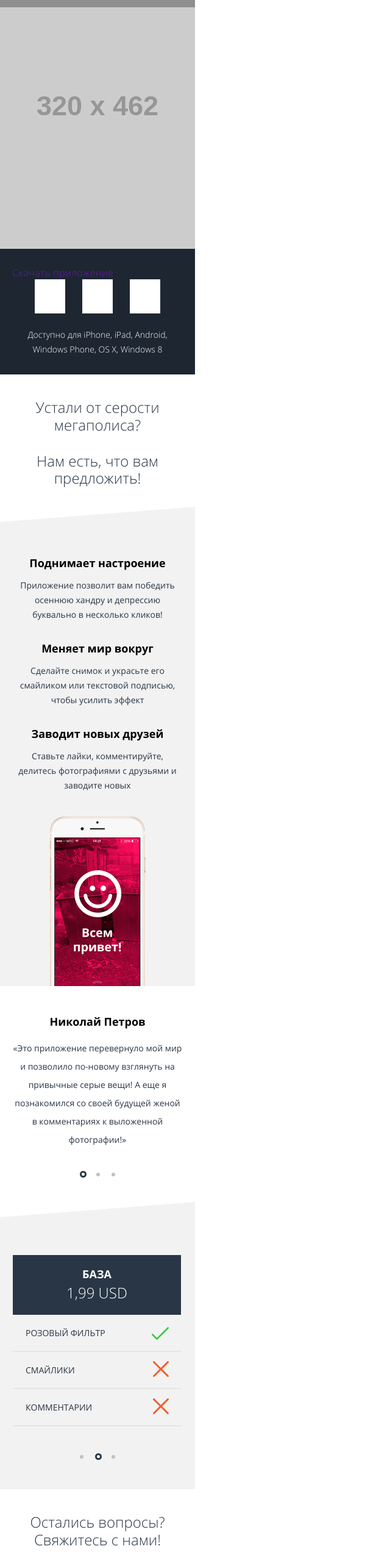
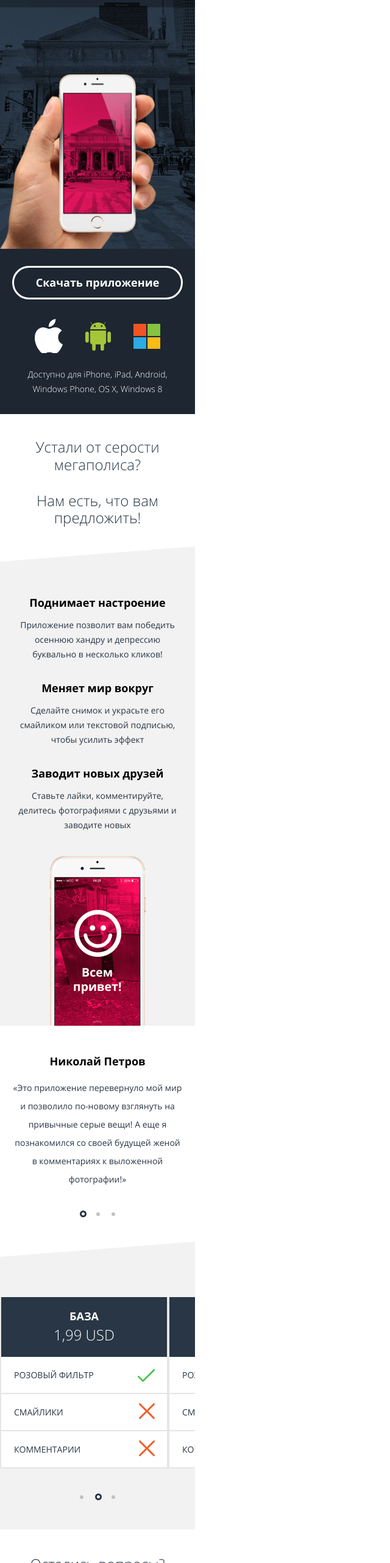
Before and after one commit to arcticstormx/adaptive_pink, a website: page source/index.html in a window 1280 px wide. Shown: the part 54-2617 px from the top of the page at 61% size, without its empty margins (0-640 px from the left). Drawn offline with Linux system fonts and the light colour scheme; placeholder pictures from the web are drawn by us.

Commit message:
Mobile done

```diff
--- a/source/index.html
+++ b/source/index.html
@@ -8,13 +8,14 @@
   <body>
     <header class="header">
       <div class="container header__container">
+        <div class="header__main">
           <a class="header__logo" href="">
             <img src="img/icons/logo-pink-white-mobile.svg" alt="" class="header__logo-self">
           </a>
-        <div class="main-nav header__main-nav">
-          <div class="burger main-nav__burger">
+          <div class="burger header__burger">
           </div>
-          <nav class="main-nav__body">
+        </div>
+          <nav class="main-nav header__main-nav">
             <ul class="main-nav__list">
               <li>
                 <a class="main-nav__link" href="">Главная</a>
@@ -31,22 +32,21 @@
             </ul>
           </nav>
       </div>
-      </div>
     </header>
     <main>
       <section class="promo">
-        <!-- <div class="promo__picture"></div> -->
-        <div class="promo__container">
-          <a href="" class="promo__download-btn">Скачать приложение</a>
+        <div class="promo__background"></div>
+        <div class="wrapper promo__container">
+          <a href="" class="button promo__download-btn">Скачать приложение</a>
           <ul class=" platforms">
             <li class="platforms__item">
-              <a class="platforms__link"></a>
+              <a class="platforms__link platforms__link--apple"></a>
             </li>
             <li class="platforms__item">
-              <a class="platforms__link"></a>
+              <a class="platforms__link platforms__link--android"></a>
             </li>
             <li class="platforms__item">
-              <a class="platforms__link"></a>
+              <a class="platforms__link platforms__link--windows"></a>
             </li>
           </ul>
           <p class="promo__small">
@@ -110,18 +110,15 @@
         </div>
       </section>
       <section class="packages">
-        <ul class="packages__slider slider">
-          <li class="slider__slide">
-            <table class="slider__table price-table">
-              <thead class="price-table__thead">
+          <ul class="packages__slider">
+            <li class="packages__slide">
+              <table class="packages__table price-table">
                 <tr class="price-table__row">
                   <th class="price-table__head">
                     <p class="price-table__name">База</p>
                     <p class="price-table__price">1,99 USD</p>
                   </th>
                 </tr>
-              </thead>
-              <tbody class="price-table__body">
                 <tr class="price-table__row">
                   <td class="price-table__tdata price-table__tdata--checked">
                     Розовый фильтр
@@ -137,20 +134,16 @@
                     Комментарии
                   </td>
                 </tr>
-              </tbody>
               </table>
             </li>
-          <li class="slider__slide visually-hidden">
-            <table class="slider__table price-table hit-flag">
-              <thead class="price-table__thead">
+            <li class="packages__slide">
+              <table class="packages__table price-table hit-flag">
                 <tr class="price-table__row">
                   <th class="price-table__head">
                     <p class="price-table__name">Стандарт</p>
                     <p class="price-table__price">3,99 USD</p>
                   </th>
                 </tr>
-              </thead>
-              <tbody class="price-table__body">
                 <tr class="price-table__row">
                   <td class="price-table__tdata price-table__tdata--checked">
                     Розовый фильтр
@@ -166,20 +159,16 @@
                     Комментарии
                   </td>
                 </tr>
-              </tbody>
               </table>
             </li>
-          <li class="slider__slide visually-hidden">
-            <table class="slider__table price-table">
-              <thead class="price-table__thead">
+            <li class="packages__slide">
+              <table class="packages__table price-table">
                 <tr class="price-table__row">
                   <th class="price-table__head">
                     <p class="price-table__name">Анлим</p>
                     <p class="price-table__price">9,99 USD</p>
                   </th>
                 </tr>
-              </thead>
-              <tbody class="price-table__body">
                 <tr class="price-table__row">
                   <td class="price-table__tdata price-table__tdata--checked">
                     Розовый фильтр
@@ -195,7 +184,6 @@
                     Комментарии
                   </td>
                   </tr>
-              </tbody>
               </table>
             </li>
           </ul>
--- a/source/sass/style.scss
+++ b/source/sass/style.scss
@@ -117,75 +117,51 @@ a {
 }
 
 .header__container {
+  z-index: 10;
   position: absolute;
+  top: 0;
+  left: 0;
+  width: 100%;
+}
+
+.header__main {
   display: flex;
   justify-content: space-between;
   padding: 21px 20px;
-  width: 100%;
   height: 66px;
   background-color: rgba(0, 0, 0, 0.3);
 }
 
-.header__list {
-  // display: flex;
+.header__main-nav {
   display: none;
-  flex-direction: column;
-
-  margin: 0;
-  padding: 0;
-
-  background-color: #283645;
 }
 
-.header__list-item {
+.main-nav {
+  display: none;
 }
 
-.header__list-item--header {
+.main-nav__list {
   display: flex;
-  justify-content: space-between;
-
-  padding: 21px 20px 0;
-  height: 70px;
-
-  background-color: #283645;
-  border-bottom: 1px solid #283544;
+  flex-direction: column;
 }
 
-.header__item-link {
+.main-nav__link {
   display: flex;
   justify-content: center;
 
-  padding: 24px 20px 0;
-  height: 64px;
+  padding-top: 23px;
+  padding-bottom: 23px;
 
-  font-weight: 700;
   font-size: 18px;
   line-height: 1;
+  font-weight: 700;
   color: #fff;
   text-transform: uppercase;
-
   background-color: #283645;
-  border-bottom: 1px solid #000;
   border-top: 1px solid #485461;
+  border-bottom: 1px solid #000000;
 }
 
-.header__list-logo {
-  padding: 0;
-
-  border-top: none;
-}
-
-.main-nav {
-  display: flex;
-  justify-content: space-between;
-}
-
-.main-nav__body {
-  display: none;
-}
-
-.main-nav__burger {
-}
 
 .burger {
   width: 50px;
@@ -202,13 +178,21 @@ a {
   display: flex;
   flex-direction: column;
 
-  padding: 462px 20px 29px;
+  padding-bottom: 29px;
 
   background-color: #1d2631;
-  background-image: url("http://placehold.it/320x462");
-  background-position: 0 0;
+}
+
+.promo__background {
+  position: relative;
+  height: 462px;
+  width: 100%;
+
+  background-image: url("../img/iphone-hand-desktop@1x.png"),
+  url("../img/bg-back-mobile@1x.jpg");
+  background-position: -171px 176px, -200px 0;
+  background-size: 507px auto, auto;
   background-repeat: no-repeat;
-  background-size: 320px 462px;
 }
 
 .promo__container {
@@ -216,7 +200,6 @@ a {
 }
 
 .promo__download-btn {
-
   margin-bottom: 32px;
 }
 
@@ -225,17 +208,39 @@ a {
   flex-direction: row;
   justify-content: space-between;
 
-  padding: 0 37px;
-  margin: 0;
+  padding-left: 37px;
+  padding-right: 37px;
   margin-bottom: 23px;
+}
+
+.platforms__item {
+  display: flex;
+  align-items: center;
 }
 
 .platforms__link {
   display: flex;
-  width: 50px;
+  background-repeat: no-repeat;
+}
+
+.platforms__link--apple {
+  width: 47px;
   height: 56px;
+  background-image: url("../img/icons/logo-apple.svg");
+}
 
-  background-color: #fff;
+.platforms__link--android {
+  width: 43px;
+  height: 47px;
+  background-image: url("../img/icons/logo-android.svg");
+
+}
+
+.platforms__link--windows {
+  width: 44px;
+  height: 41px;
+  background-image: url("../img/icons/logo-microsoft.svg");
+
 }
 
 .promo__small {
@@ -365,11 +370,12 @@ a {
   margin-right: 0;
 }
 
+
 .packages {
   display: flex;
   flex-direction: column;
 
-  padding-top: 87px;
+  padding-top: 91px;
   padding-bottom: 48px;
 
   background-color: #f2f2f2;
@@ -380,19 +386,26 @@ a {
   background-clip: border-box;
 }
 
+.packages__slider {
+  overflow-x: auto;
+  display: flex;
+  margin-bottom: 41px;
+}
+
+.packages__slide {
+}
+
 .price-table {
-  margin-left: 21px;
-  margin-bottom: 44px;
   width: 276px;
+
   border-spacing: 0;
   border-collapse: collapse;
-}
-
-
-.price-table__thead {
+  border-left: 2px solid #e5e5e5;
+  border-right: 2px solid #e5e5e5;
 }
 
 .price-table__row {
+  background-color: #fff;
 }
 
 .price-table__tdata {
@@ -473,6 +486,11 @@ a {
   position: relative;
 }
 
+.contacts__hook {
+  padding-top: 43px;
+  padding-bottom: 38px;
+}
+
 .contacts__address {
   font-style: normal
 }
@@ -481,9 +499,11 @@ a {
   display: flex;
   flex-direction: column;
   align-items: center;
+  margin-bottom: 25px;
 }
 
 .contacts__item-name {
+  margin-bottom: 4px;
   color: #283645;
 }
 
```
Also changed, not shown: source/form.html (+7 -7 lines), source/photo.html (+7 -7 lines), source/css/style.css, 1 other file. Lines whose indentation alone changed are shown as unchanged.
